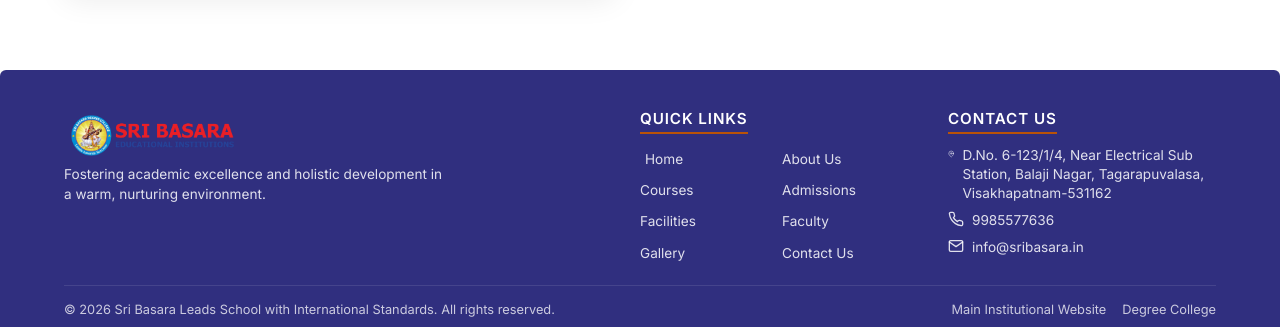
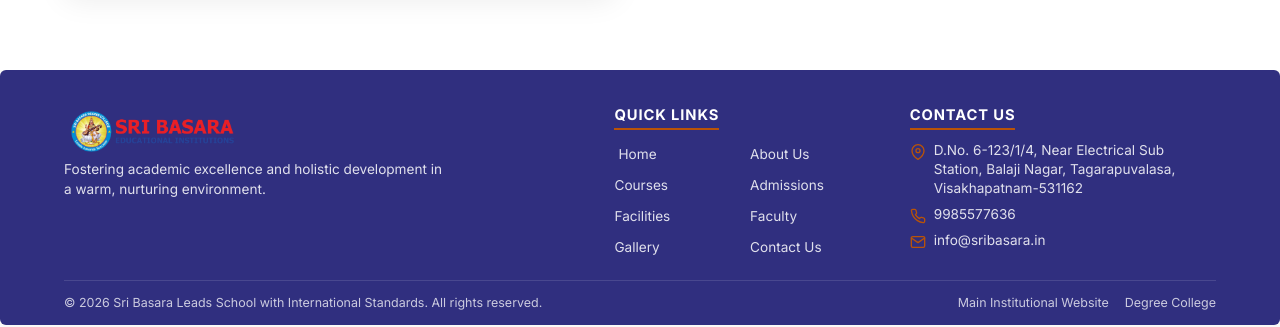
Before and after one commit to Ottobon-INC/Basara, a React (Vite) app: page /school in a window 1280 px wide. Shown: the part 5005-5332 px from the top of the page. Built offline with nearby package versions, Linux system fonts and the light colour scheme.

Commit message:
style: Reduce footer vertical padding and spacing for a more compact layout

```diff
--- a/src/modules/common/components/footer/Footer.css
+++ b/src/modules/common/components/footer/Footer.css
@@ -1,91 +1,111 @@
-/* Footer CSS extracted from production */
+/* Footer CSS - Clean & Compact */
 .site-footer {
   background-color: var(--color-primary);
   color: var(--color-white);
-  padding: var(--spacing-xl) 0 0 0;
+  padding: 2.25rem 0 0 0;
   margin-top: auto;
 }
 
 .footer-grid {
   display: grid;
-  grid-template-columns: 2fr 1fr 1fr;
-  gap: var(--spacing-lg);
-  margin-bottom: var(--spacing-lg);
+  grid-template-columns: 2fr 1fr 1.2fr;
+  gap: 1.5rem 2.5rem;
+  margin-bottom: 1.25rem;
+  align-items: start;
 }
 
 .footer-logo {
-  max-width: 220px;
-  margin-bottom: var(--spacing-sm);
+  max-width: 185px;
+  margin-bottom: 0.5rem;
   display: block;
 }
 
 .footer-brand p {
   color: var(--color-border);
-  font-size: 1rem;
+  font-size: 0.9rem;
+  line-height: 1.5;
+  margin: 0;
+  max-width: 380px;
 }
 
 .footer-title {
   color: var(--color-white);
   font-family: var(--font-body);
   text-transform: uppercase;
-  letter-spacing: 0.1em;
-  font-size: 1.125rem;
-  margin-bottom: 1.5rem;
+  letter-spacing: 0.08em;
+  font-size: 0.95rem;
+  font-weight: 700;
+  margin-bottom: 0.75rem;
   border-bottom: 2px solid var(--color-accent);
-  padding-bottom: 0.5rem;
+  padding-bottom: 0.3rem;
   display: inline-block;
 }
 
 .footer-links {
   list-style: none;
   padding: 0;
+  margin: 0;
 }
 
 .footer-links li {
-  margin-bottom: 0.75rem;
+  margin-bottom: 0.45rem;
 }
 
 .footer-links a {
   color: var(--color-border);
+  font-size: 0.92rem;
   transition: var(--transition);
+  text-decoration: none;
 }
 
 .footer-links a:hover,
 .footer-links a.active {
   color: var(--color-white);
-  padding-left: 5px;
+  padding-left: 4px;
+}
+
+.footer-contact {
+  margin: 0;
 }
 
 .footer-contact p {
   color: var(--color-border);
   display: flex;
   align-items: flex-start;
-  font-size: 0.95rem;
-  margin-bottom: 1rem;
+  font-size: 0.88rem;
+  line-height: 1.45;
+  margin-bottom: 0.55rem;
 }
 
-.footer-contact i {
+.footer-contact p:last-child {
+  margin-bottom: 0;
+}
+
+.footer-contact svg {
   color: var(--color-accent);
-  margin-top: 4px;
+  margin-top: 3px;
+  flex-shrink: 0;
 }
 
 .footer-bottom {
-  padding: 2rem 0;
-  border-top: 1px solid rgba(255,255,255,0.1);
+  padding: 1rem 0;
+  border-top: 1px solid rgba(255, 255, 255, 0.12);
   display: flex;
   justify-content: space-between;
   align-items: center;
   color: var(--color-border);
-  font-size: 0.875rem;
+  font-size: 0.82rem;
 }
 
 .footer-bottom-links {
   display: flex;
-  gap: 1.5rem;
+  gap: 1.25rem;
 }
 
 .footer-bottom-links a {
   color: var(--color-border);
+  text-decoration: none;
+  transition: color 0.2s;
 }
 
 .footer-bottom-links a:hover {
@@ -94,14 +114,14 @@
 
 @media (max-width: 991px) {
   .footer-grid {
-      grid-template-columns: 1fr;
-      gap: var(--spacing-md);
+    grid-template-columns: 1fr;
+    gap: 1.5rem;
   }
 
   .footer-bottom {
-      flex-direction: column;
-      text-align: center;
-      gap: 1rem;
+    flex-direction: column;
+    text-align: center;
+    gap: 0.75rem;
   }
 }
 
@@ -109,17 +129,17 @@
    COMPACT FOOTER OVERRIDES FOR SCHOOL
    ========================================================================== */
 .theme-school .site-footer {
-  padding: 2.25rem 0 0 0;
+  padding: 2rem 0 0 0;
 }
 
 .theme-school .footer-grid {
-  gap: 1.75rem 2.5rem;
+  gap: 1.5rem 2.5rem;
   margin-bottom: 1.25rem;
 }
 
 .theme-school .footer-logo {
   max-width: 170px;
-  margin-bottom: 0.5rem;
+  margin-bottom: 0.45rem;
 }
 
 .theme-school .footer-brand p {
@@ -131,8 +151,8 @@
 }
 
 .theme-school .footer-title {
-  font-size: 0.95rem;
-  margin-bottom: 0.75rem;
+  font-size: 0.92rem;
+  margin-bottom: 0.65rem;
   padding-bottom: 0.25rem;
   letter-spacing: 0.06em;
 }
@@ -158,14 +178,14 @@
 
 .theme-school .footer-contact p {
   font-size: 0.85rem;
-  margin-bottom: 0.5rem;
+  margin-bottom: 0.45rem;
   line-height: 1.4;
   color: rgba(255, 255, 255, 0.85);
 }
 
 .theme-school .footer-bottom {
-  padding: 0.85rem 0;
-  font-size: 0.8rem;
+  padding: 0.75rem 0;
+  font-size: 0.78rem;
   color: rgba(255, 255, 255, 0.75);
 }
 
@@ -174,6 +194,6 @@
 }
 
 .theme-school .footer-bottom-links a {
-  font-size: 0.8rem;
+  font-size: 0.78rem;
   color: rgba(255, 255, 255, 0.75);
 }
```
